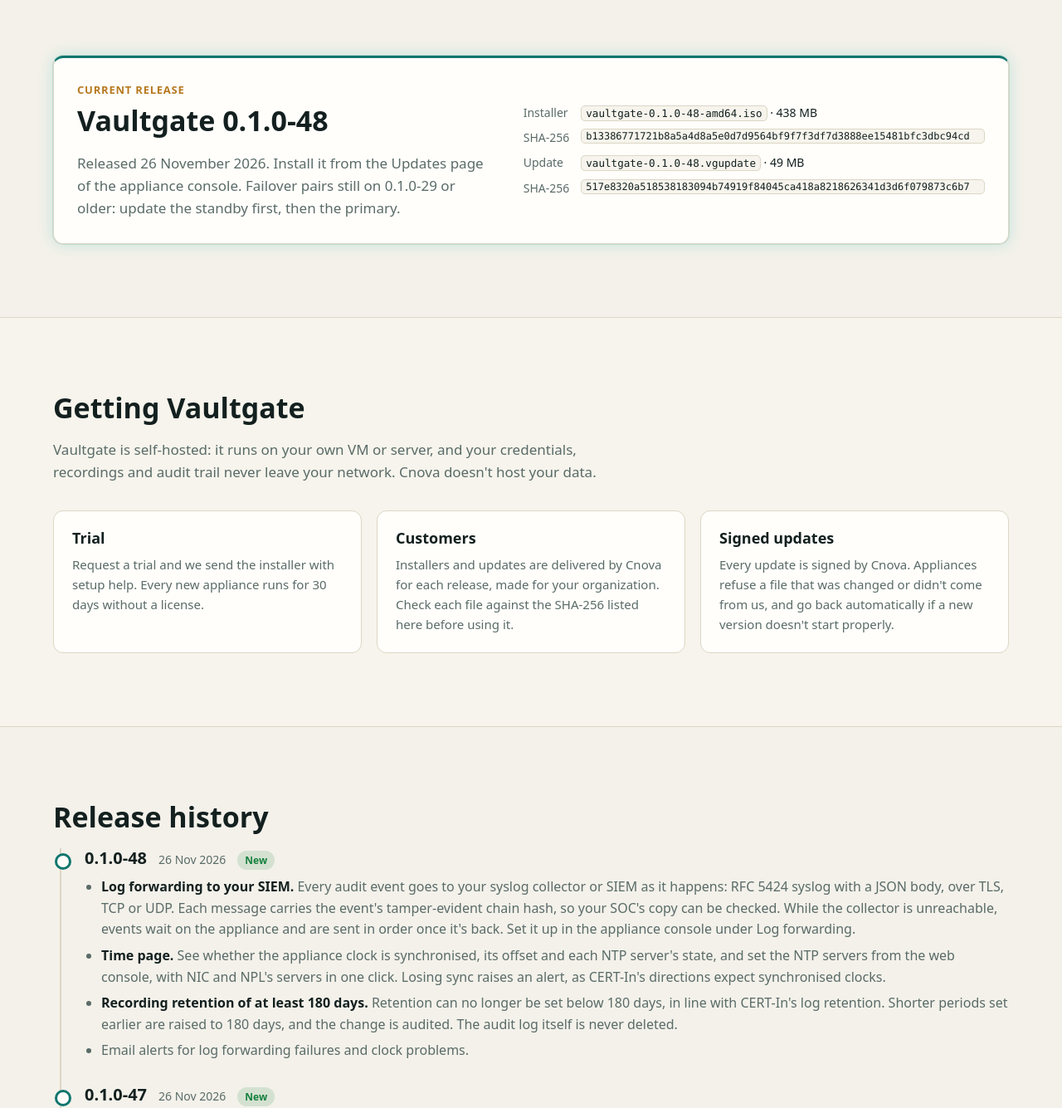
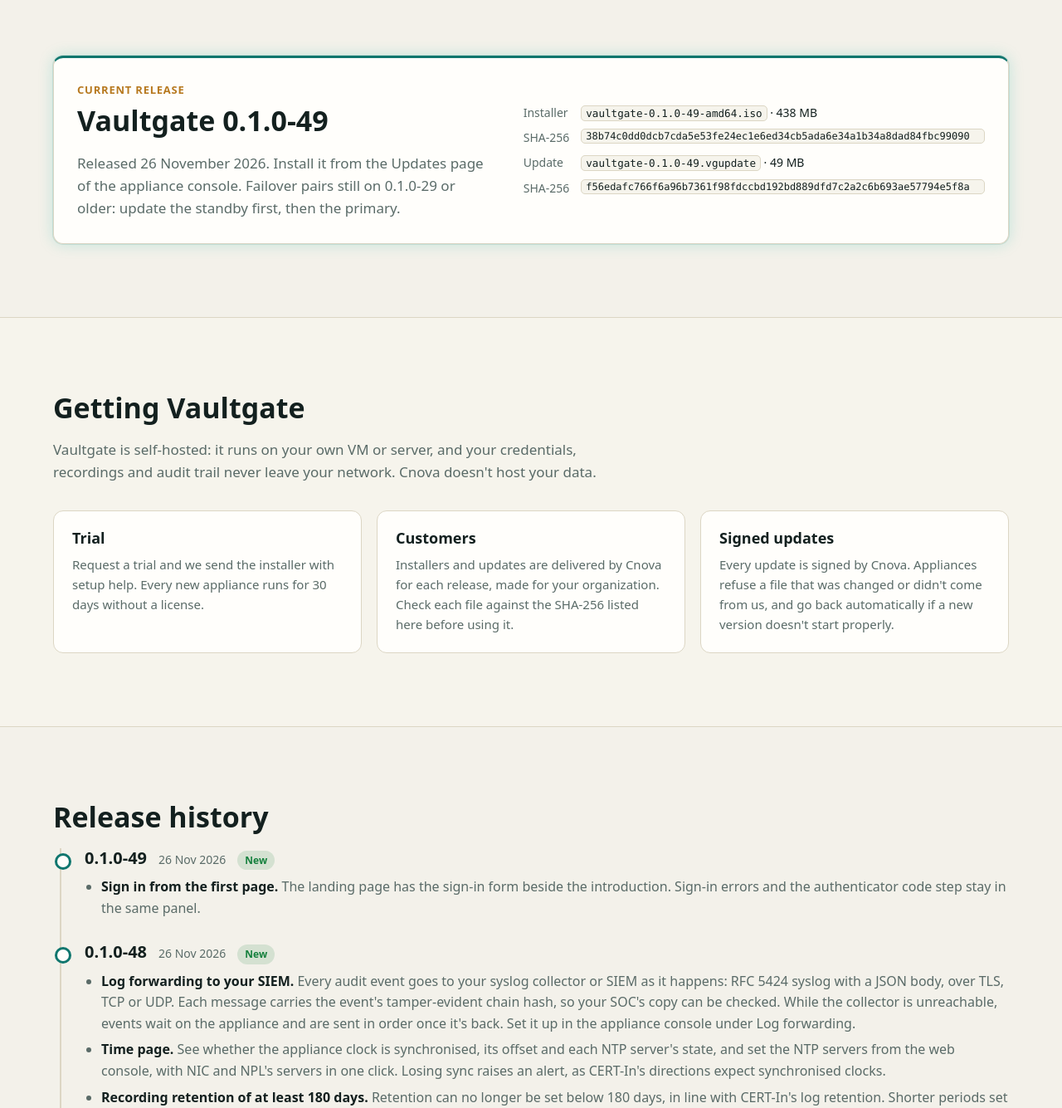
Before and after one commit to Sai-Teja86/cnova-site, a plain HTML site: page releases.html in a window 1280 px wide. Shown: the part 500-1835 px from the top of the page at 83% size. Drawn offline with Linux system fonts and the light colour scheme.

Commit message:
Release 0.1.0-49 on the Releases page

```diff
--- a/releases.html
+++ b/releases.html
@@ -34,14 +34,14 @@
     <div class="rel-current">
       <div>
         <p class="rel-tag">Current release</p>
-        <h2>Vaultgate 0.1.0-48</h2>
+        <h2>Vaultgate 0.1.0-49</h2>
         <p class="sub">Released 26 November 2026. Install it from the Updates page of the appliance console. Failover pairs still on 0.1.0-29 or older: update the standby first, then the primary.</p>
       </div>
       <dl class="rel-files">
-        <dt>Installer</dt><dd><code>vaultgate-0.1.0-48-amd64.iso</code> · 438 MB</dd>
-        <dt>SHA-256</dt><dd><code class="hash">b13386771721b8a5a4d8a5e0d7d9564bf9f7f3df7d3888ee15481bfc3dbc94cd</code></dd>
-        <dt>Update</dt><dd><code>vaultgate-0.1.0-48.vgupdate</code> · 49 MB</dd>
-        <dt>SHA-256</dt><dd><code class="hash">517e8320a518538183094b74919f84045ca418a8218626341d3d6f079873c6b7</code></dd>
+        <dt>Installer</dt><dd><code>vaultgate-0.1.0-49-amd64.iso</code> · 438 MB</dd>
+        <dt>SHA-256</dt><dd><code class="hash">38b74c0dd0dcb7cda5e53fe24ec1e6ed34cb5ada6e34a1b34a8dad84fbc99090</code></dd>
+        <dt>Update</dt><dd><code>vaultgate-0.1.0-49.vgupdate</code> · 49 MB</dd>
+        <dt>SHA-256</dt><dd><code class="hash">f56edafc766f6a96b7361f98fdccbd192bd889dfd7c2a2c6b693ae57794e5f8a</code></dd>
       </dl>
     </div>
   </div>
@@ -63,6 +63,11 @@
   <div class="wrap">
     <h2>Release history</h2>
     <div class="rel-list">
+
+      <article class="rel"><header><h3>0.1.0-49</h3><time datetime="2026-11-26">26 Nov 2026</time><span class="pill ok">New</span></header>
+        <ul>
+          <li><b>Sign in from the first page.</b> The landing page has the sign-in form beside the introduction. Sign-in errors and the authenticator code step stay in the same panel.</li>
+        </ul></article>
 
       <article class="rel"><header><h3>0.1.0-48</h3><time datetime="2026-11-26">26 Nov 2026</time><span class="pill ok">New</span></header>
         <ul>
```
